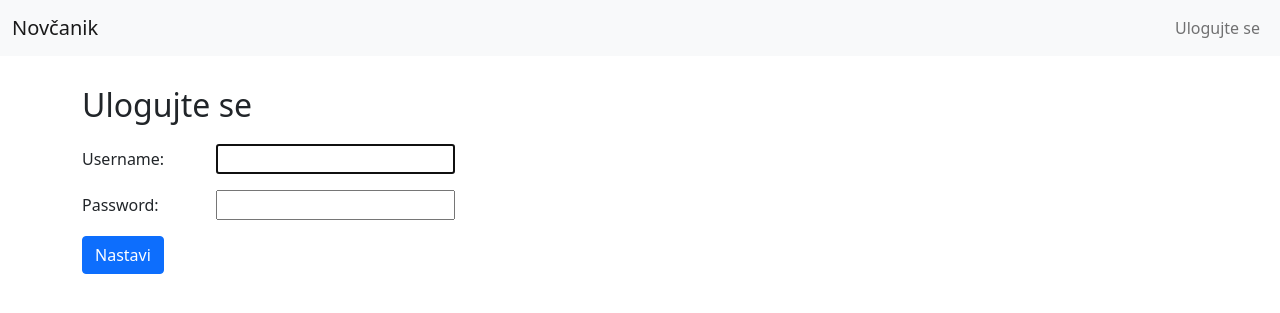
After one commit to milos-zivanovic/wallet, a Django app: page /login/ in a window 1280 px wide. The commit adds this page. Shown: the top 313 px of the page. Run offline with Django 4.2, Linux system fonts and the light colour scheme.

Commit message:
working on auth and login

```diff
--- a/static/css/styles.css
+++ b/static/css/styles.css
@@ -8,10 +8,10 @@
     color: #721c24;
 }
 
-.create-transaction-form label {
+.basic-form label {
     min-width: 130px;
 }
 
-.create-transaction-form h2 {
+.basic-form h2 {
     margin-bottom: 20px;
 }
--- a/templates/base.html
+++ b/templates/base.html
@@ -19,6 +19,34 @@
     <script src="https://cdnjs.cloudflare.com/ajax/libs/select2/4.0.13/js/select2.min.js"></script>
 </head>
 <body>
+    <nav class="navbar navbar-expand-lg navbar-light bg-light">
+        <div class="container-fluid">
+            <a class="navbar-brand" href="{% url 'transaction_list' %}">Novčanik</a>
+            <button class="navbar-toggler" type="button" data-bs-toggle="collapse" data-bs-target="#navbarNav" aria-controls="navbarNav" aria-expanded="false" aria-label="Toggle navigation">
+                <span class="navbar-toggler-icon"></span>
+            </button>
+            <div class="collapse navbar-collapse" id="navbarNav">
+                <ul class="navbar-nav ms-auto">
+                    {% if user.is_authenticated %}
+                        <li class="nav-item">
+                            <a class="nav-link" href="{% url 'transaction_list' %}">Transakcije</a>
+                        </li>
+                        <li class="nav-item">
+                            <a class="nav-link" href="{% url 'transaction_create' %}">Nova Transakcija</a>
+                        </li>
+                        <li class="nav-item">
+                            <a class="nav-link" href="{% url 'logout' %}">Izlogujte se</a>
+                        </li>
+                    {% else %}
+                        <li class="nav-item">
+                            <a class="nav-link" href="{% url 'login' %}">Ulogujte se</a>
+                        </li>
+                    {% endif %}
+                </ul>
+            </div>
+        </div>
+    </nav>
+
     <div class="container" style="margin-top: 30px;">
         {% block content %}
         {% endblock %}
--- /dev/null
+++ b/templates/login.html
@@ -0,0 +1,14 @@
+{% extends "base.html" %}
+
+{% block content %}
+
+<div class="row">
+    <form method="post" action="{% url 'login' %}" class="basic-form">
+        <h2>Ulogujte se</h2>
+        {% csrf_token %}
+        {{ form.as_p }}
+        <button type="submit" class="btn btn-primary">Nastavi</button>
+    </form>
+</div>
+
+{% endblock %}
--- a/transactions/models.py
+++ b/transactions/models.py
@@ -41,8 +41,10 @@ class Transaction(models.Model):
 
     @property
     def full_category_str(self):
+        if not self.category:
+            return ''
         cg = self.category.category_group
-        return f'{cg.name_with_html if cg.name_with_html else cg.name} / {self.category.name}' if self.category else ''
+        return f'{cg.name_with_html if cg.name_with_html else cg.name} / {self.category.name}'
 
     def __str__(self):
         return f'{self.type_sign}{str(self.amount)} {self.title}'
--- a/transactions/templates/transactions/transaction_form.html
+++ b/transactions/templates/transactions/transaction_form.html
@@ -1,13 +1,10 @@
 {% extends "base.html" %}
 
 {% block content %}
-<form method="post" class="create-transaction-form">
+<form method="post" class="basic-form">
     <h2>{% if form.instance.pk %}Izmeni transakciju{% else %}Dodaj novu transakciju{% endif %}</h2>
     {% csrf_token %}
     {{ form.as_p }}
     <button type="submit" class="btn btn-primary">Sačuvaj</button>
 </form>
-<a href="{% url 'transaction_list' %}" class="btn btn-secondary" style="margin-top: 30px;">
-    Idi na listu transakcija
-</a>
 {% endblock %}
--- /dev/null
+++ b/wallet/middlewares.py
@@ -0,0 +1,17 @@
+from django.conf import settings
+from django.shortcuts import redirect
+from django.urls import reverse
+from django.utils.deprecation import MiddlewareMixin
+
+
+class LoginRequiredMiddleware(MiddlewareMixin):
+
+    def process_view(self, request, view_func, view_args, view_kwargs):
+        # List of URL names that can be accessed without authentication
+        excluded_urls = [
+            reverse('login'),
+        ]
+
+        # Check if the user is authenticated or if the request path is in excluded_urls
+        if not request.user.is_authenticated and request.path not in excluded_urls:
+            return redirect(settings.LOGIN_URL)
--- a/wallet/urls.py
+++ b/wallet/urls.py
@@ -15,6 +15,7 @@ Including another URLconf
     2. Add a URL to urlpatterns:  path('blog/', include('blog.urls'))
 """
 from django.contrib import admin
+from django.contrib.auth import views as auth_views
 from django.urls import path, include
 from django.views.generic import RedirectView
 
@@ -22,5 +23,7 @@ from django.views.generic import RedirectView
 urlpatterns = [
     path('', RedirectView.as_view(url='transactions/create/', permanent=True)),
     path('admin/', admin.site.urls),
+    path('login/', auth_views.LoginView.as_view(template_name='login.html'), name='login'),
+    path('logout/', auth_views.LogoutView.as_view(), name='logout'),
     path('transactions/', include('transactions.urls')),
 ]
```
Also changed, not shown: transactions/forms.py (+5 -3 lines), wallet/settings.py (+13 -0 lines).
